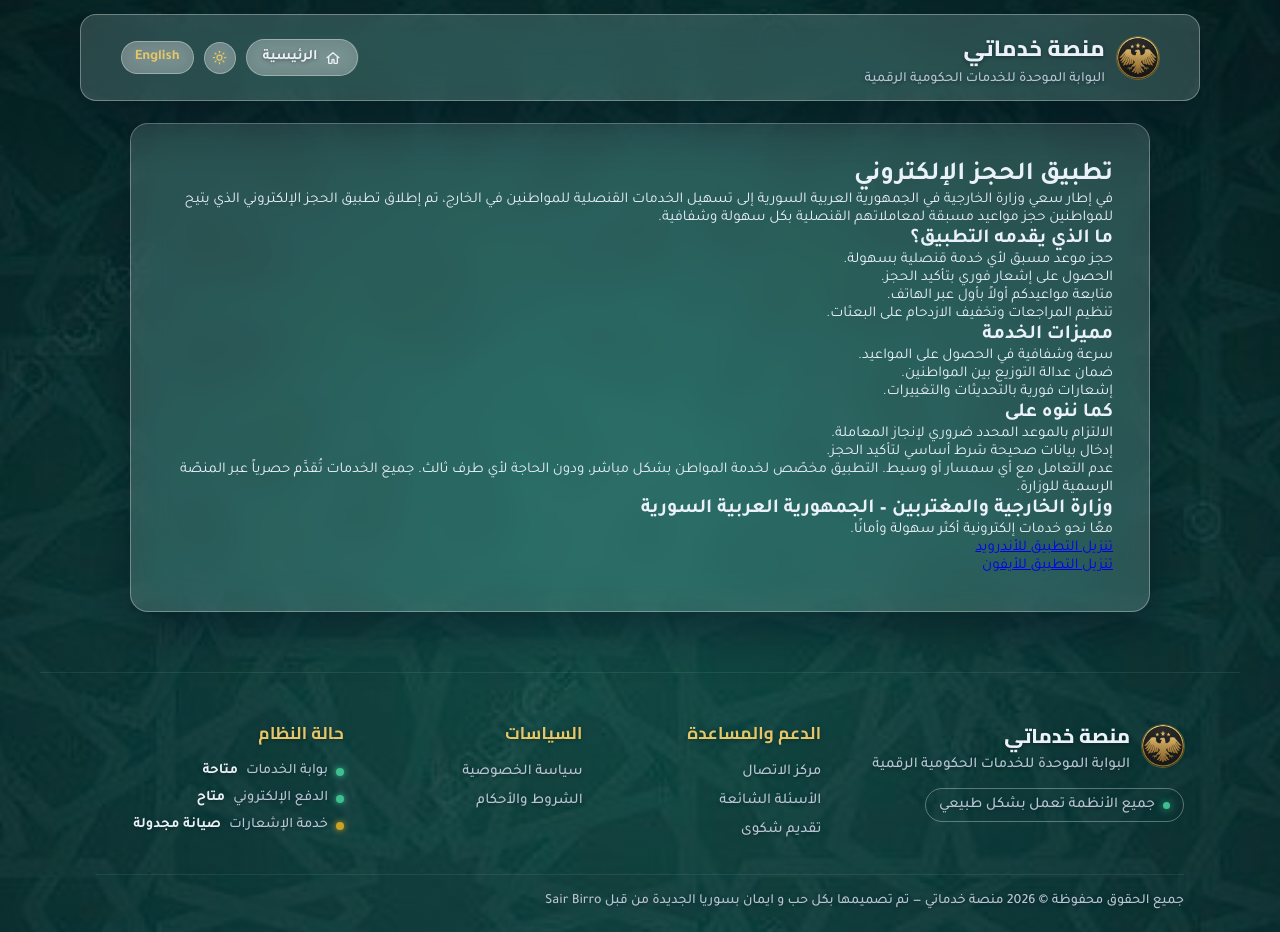
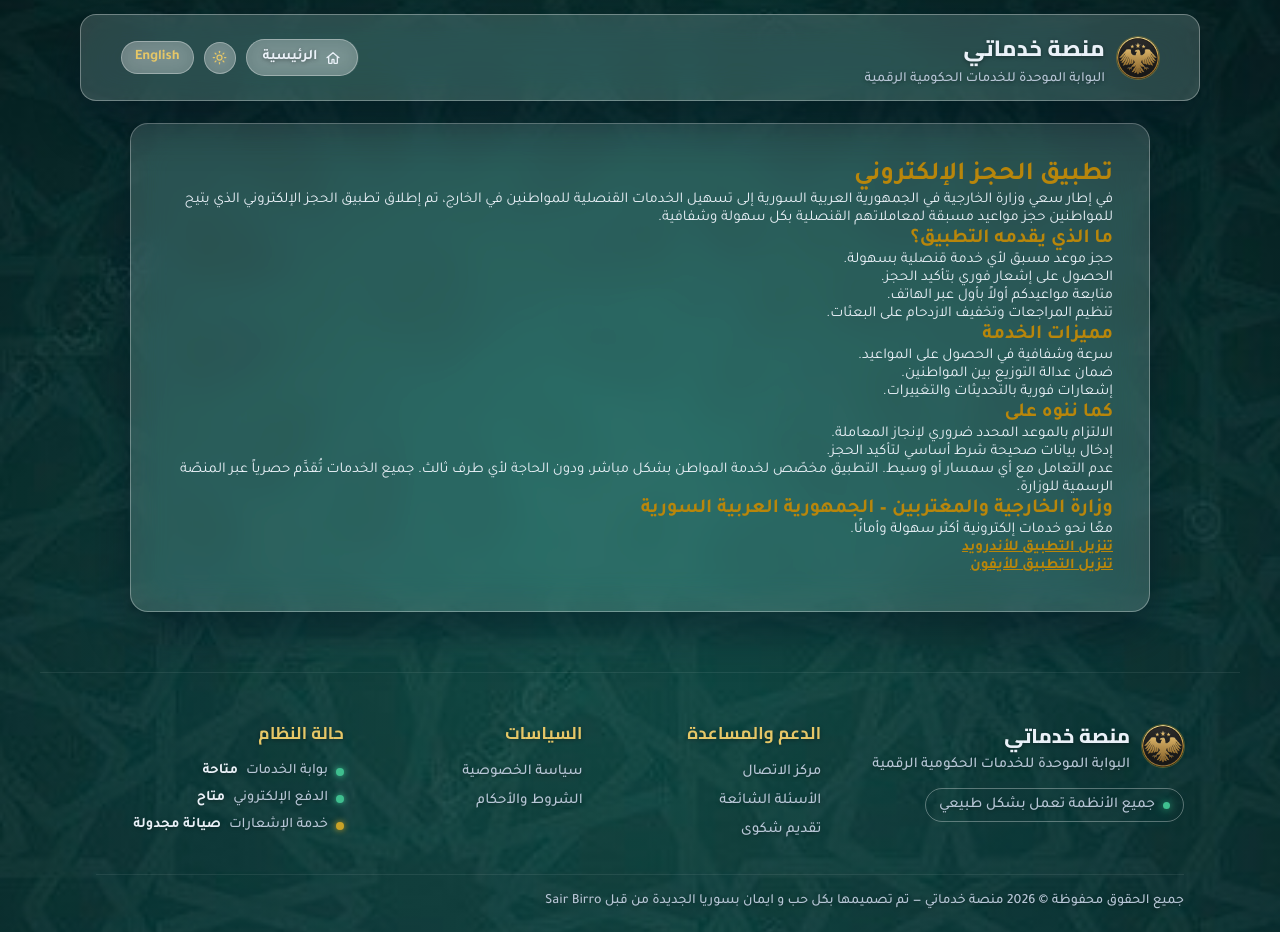
Before and after one commit to sairbirro/kadamat, a Jekyll site: the page built from page3.html, in a window 1280 px wide and 932 px high. Built offline with Jekyll 4.4.1, drawn with Linux system fonts in a browser that asks for light colours.

Commit message:
Change heading colors to #B8860B in page3.html

```diff
--- a/page3.html
+++ b/page3.html
@@ -6,33 +6,33 @@
   <main class="page-content">
     <div class="content-card">
 
-      <h2 style="font-size:26px;">تطبيق الحجز الإلكتروني</h2>
+      <h2 style="font-size:26px; color:#B8860B;">تطبيق الحجز الإلكتروني</h2>
       <p style="font-size:15px;">في إطار سعي وزارة الخارجية في الجمهورية العربية السورية إلى تسهيل الخدمات القنصلية للمواطنين في الخارج، تم إطلاق تطبيق الحجز الإلكتروني الذي يتيح للمواطنين حجز مواعيد مسبقة لمعاملاتهم القنصلية بكل سهولة وشفافية.</p>
 
-      <h3 style="font-size:20px;">ما الذي يقدمه التطبيق؟</h3>
+      <h3 style="font-size:20px; color:#B8860B;">ما الذي يقدمه التطبيق؟</h3>
       <p style="font-size:15px;">حجز موعد مسبق لأي خدمة قنصلية بسهولة.</p>
       <p style="font-size:15px;">الحصول على إشعار فوري بتأكيد الحجز.</p>
       <p style="font-size:15px;">متابعة مواعيدكم أولاً بأول عبر الهاتف.</p>
       <p style="font-size:15px;">تنظيم المراجعات وتخفيف الازدحام على البعثات.</p>
 
-      <h3 style="font-size:20px;">مميزات الخدمة</h3>
+      <h3 style="font-size:20px; color:#B8860B;">مميزات الخدمة</h3>
       <p style="font-size:15px;">سرعة وشفافية في الحصول على المواعيد.</p>
       <p style="font-size:15px;">ضمان عدالة التوزيع بين المواطنين.</p>
       <p style="font-size:15px;">إشعارات فورية بالتحديثات والتغييرات.</p>
 
-      <h3 style="font-size:20px;">كما ننوه على</h3>
+      <h3 style="font-size:20px; color:#B8860B;">كما ننوه على</h3>
       <p style="font-size:15px;">الالتزام بالموعد المحدد ضروري لإنجاز المعاملة.</p>
       <p style="font-size:15px;">إدخال بيانات صحيحة شرط أساسي لتأكيد الحجز.</p>
       <p style="font-size:15px;">عدم التعامل مع أي سمسار أو وسيط. التطبيق مخصّص لخدمة المواطن بشكل مباشر، ودون الحاجة لأي طرف ثالث. جميع الخدمات تُقدَّم حصرياً عبر المنصّة الرسمية للوزارة.</p>
 
-      <h3 style="font-size:20px;">وزارة الخارجية والمغتربين – الجمهورية العربية السورية</h3>
+      <h3 style="font-size:20px; color:#B8860B;">وزارة الخارجية والمغتربين – الجمهورية العربية السورية</h3>
       <p style="font-size:15px;">معًا نحو خدمات إلكترونية أكثر سهولة وأمانًا.</p>
 
       <p style="font-size:15px;">
-        <a href="https://play.google.com/store/apps/details?id=sy.mofa.app&hl=en&pli=1">تنزيل التطبيق للأندرويد</a>
+        <a href="https://play.google.com/store/apps/details?id=sy.mofa.app&hl=en&pli=1" style="color:#B8860B; font-weight:bold;">تنزيل التطبيق للأندرويد</a>
       </p>
       <p style="font-size:15px;">
-        <a href="https://apps.apple.com/us/app/mofa-sy/id6755138946">تنزيل التطبيق للأيفون</a>
+        <a href="https://apps.apple.com/us/app/mofa-sy/id6755138946" style="color:#B8860B; font-weight:bold;">تنزيل التطبيق للأيفون</a>
       </p>
 
     </div>
```
